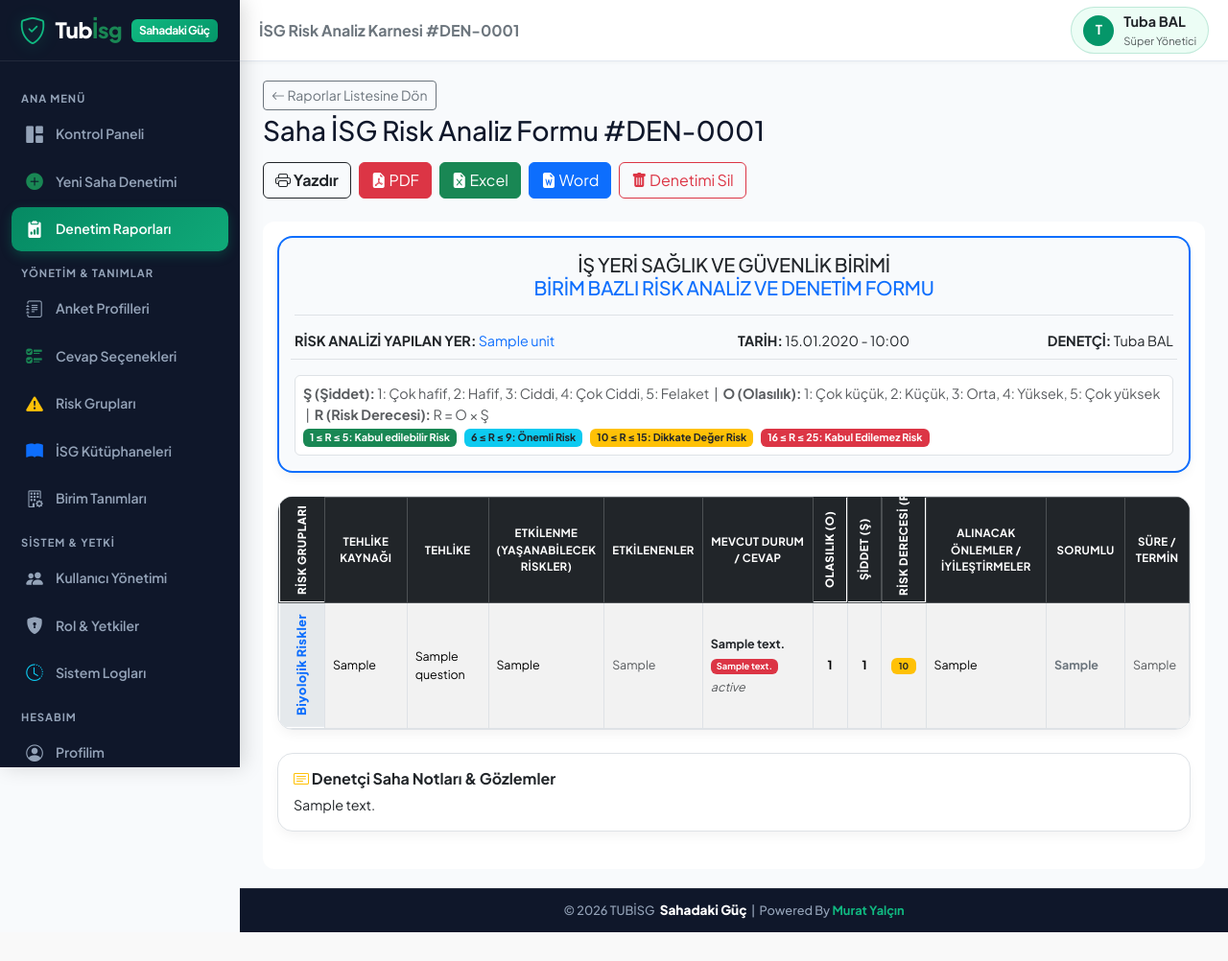
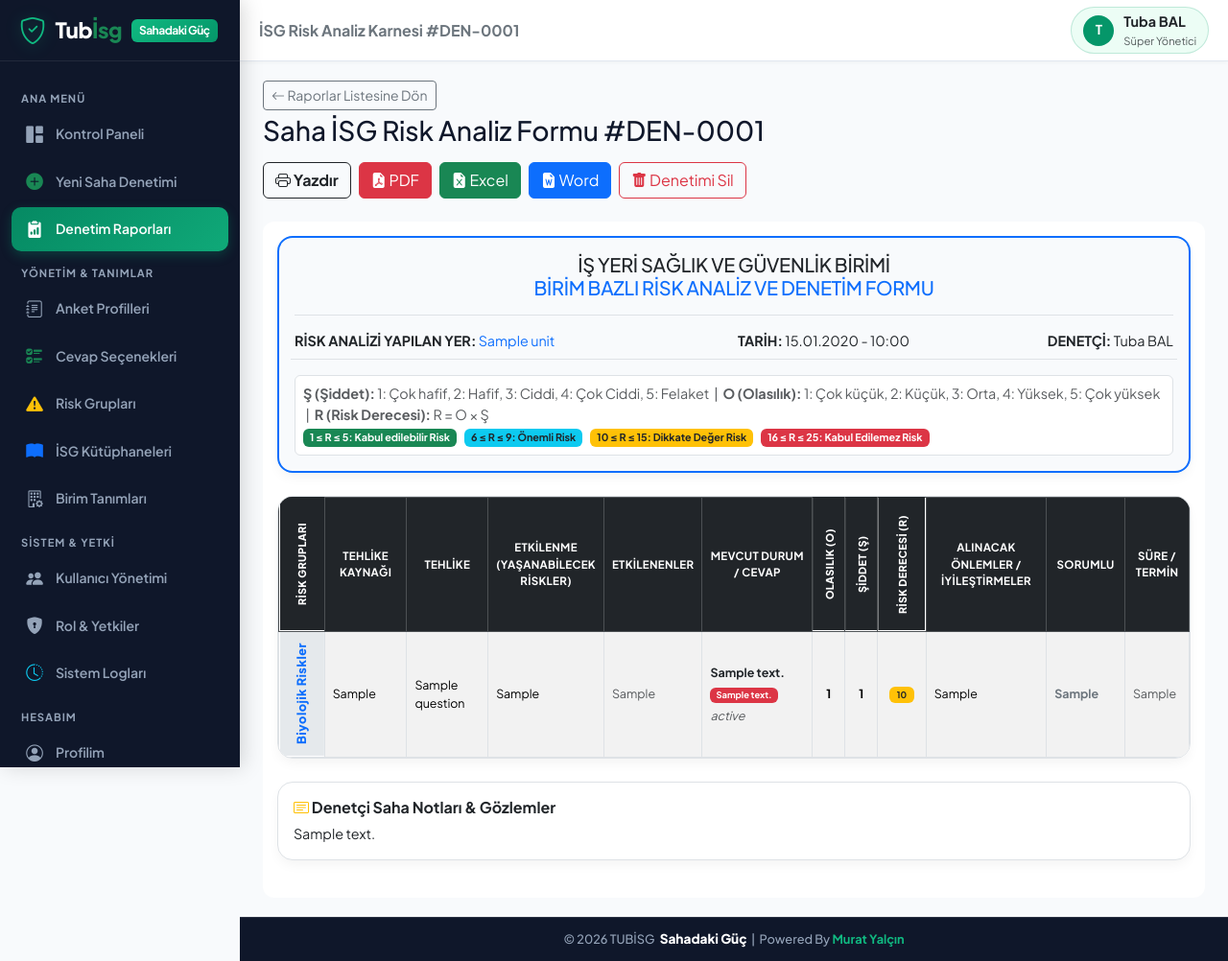
Before and after one commit to muratveb/tubisg, a PHP site: page /audit_detail.php?id=1 in a window 1280 px wide. Shown: the whole page at 96% size. Before the commit the page ends 972 px from the top, so only its background shows below. Run offline with PHP 8.4, Linux system fonts and the light colour scheme; a user stored in the database is signed in; data comes from the database, SQL or seed files in the repository; tables that the repository leaves empty hold one stand-in row (values such as "Sample post"); some libraries are stand-ins or nearby versions.

Commit message:
style: increase vertical header height to 140px to ensure Risk Derecesi header is completely visible without truncation

```diff
--- a/audit_detail.php
+++ b/audit_detail.php
@@ -76,13 +76,14 @@ include __DIR__ . '/includes/header.php';
   writing-mode: vertical-rl;
   transform: rotate(180deg);
   white-space: nowrap;
-  padding: 6px 4px !important;
-  font-size: 0.72rem;
+  padding: 4px 2px !important;
+  font-size: 0.68rem;
   font-weight: 800;
-  letter-spacing: 0.5px;
-  height: 110px;
+  letter-spacing: 0.3px;
+  height: 140px;
   vertical-align: middle !important;
   text-align: center !important;
+  line-height: 1.2;
 }
 .rg-vcell {
   writing-mode: vertical-rl;
@@ -100,7 +101,7 @@ include __DIR__ . '/includes/header.php';
   .vhead-th {
     writing-mode: vertical-rl;
     transform: rotate(180deg);
-    height: 100px;
+    height: 130px;
   }
   .rg-vcell {
     writing-mode: vertical-rl;
@@ -203,7 +204,7 @@ include __DIR__ . '/includes/header.php';
             <th style="width: 130px;">MEVCUT DURUM / CEVAP</th>
             <th class="vhead-th" style="width: 42px;">OLASILIK (O)</th>
             <th class="vhead-th" style="width: 42px;">ŞİDDET (Ş)</th>
-            <th class="vhead-th" style="width: 48px;">RİSK DERECESİ (R)</th>
+            <th class="vhead-th" style="width: 55px;">RİSK DERECESİ (R)</th>
             <th style="width: 135px;">ALINACAK ÖNLEMLER / İYİLEŞTİRMELER</th>
             <th style="width: 85px;">SORUMLU</th>
             <th style="width: 70px;">SÜRE / TERMİN</th>
--- a/export.php
+++ b/export.php
@@ -67,7 +67,7 @@ if ($format === 'excel') {
       table { border-collapse: collapse; width: 100%; font-family: Arial, sans-serif; font-size: 11px; }
       th, td { border: 1px solid #94a3b8; padding: 6px; text-align: left; vertical-align: middle; }
       th { background-color: #0f172a; color: white; font-weight: bold; text-align: center; }
-      .vhead-th { writing-mode: vertical-rl; mso-direction-alt: bottom-to-top; white-space: nowrap; height: 110px; vertical-align: middle; text-align: center; font-size: 10px; padding: 6px; }
+      .vhead-th { writing-mode: vertical-rl; mso-direction-alt: bottom-to-top; white-space: nowrap; height: 140px; vertical-align: middle; text-align: center; font-size: 10px; padding: 6px; }
       .rg-vcell { writing-mode: vertical-rl; mso-direction-alt: bottom-to-top; white-space: nowrap; text-align: center; vertical-align: middle; font-weight: bold; background-color: #f1f5f9; padding: 10px; }
       .header-title { background-color: #059669; color: white; font-size: 14px; font-weight: bold; text-align: center; }
       .risk-high { background-color: #fee2e2; color: #991b1b; font-weight: bold; text-align: center; }
@@ -217,7 +217,7 @@ if ($format === 'word') {
         table.matrix-table { border-collapse: collapse; width: 100%; margin-top: 10px; }
         table.matrix-table th, table.matrix-table td { border: 1px solid #cbd5e1; padding: 6px; text-align: left; }
         table.matrix-table th { background: #0f172a; color: #fff; text-align: center; font-size: 10px; }
-        .vhead-th { writing-mode: vertical-rl; white-space: nowrap; height: 110px; vertical-align: middle; text-align: center; font-size: 10px; padding: 6px; }
+        .vhead-th { writing-mode: vertical-rl; white-space: nowrap; height: 140px; vertical-align: middle; text-align: center; font-size: 10px; padding: 6px; }
         .rg-vcell { writing-mode: vertical-rl; white-space: nowrap; text-align: center; vertical-align: middle; font-weight: bold; background-color: #f1f5f9; padding: 10px; }
       </style>
     </head>
```
Also changed, not shown: DEVELOPMENT_LOG.md (+6 -10 lines).
